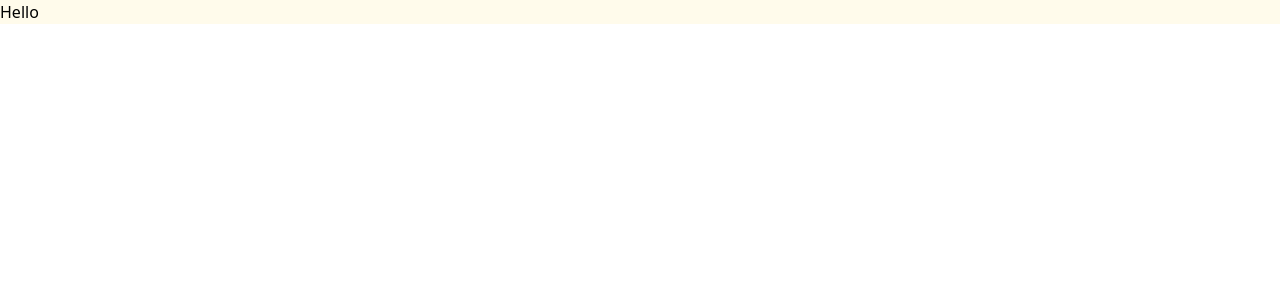
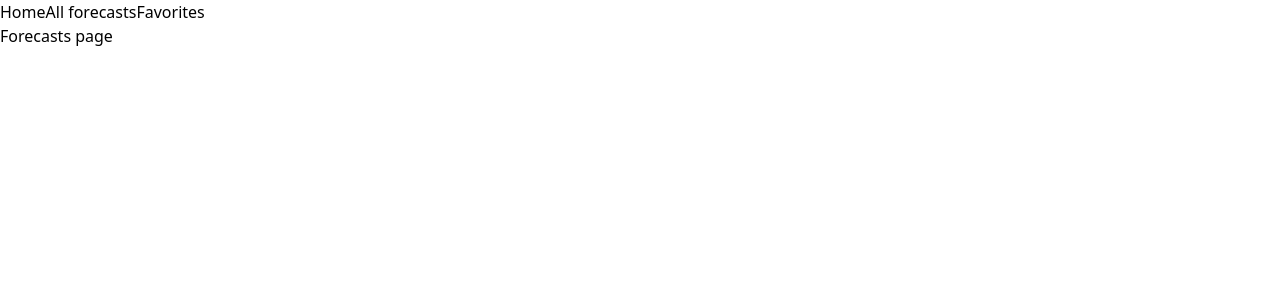
Before and after one commit to Mihail-Hristov-123/weather-app, a React (Vite) app in the folder weather-app/: page /forecasts in a window 1280 px wide. Shown: the top 300 px of the page. Built offline with nearby package versions, Linux system fonts and the light colour scheme.

Commit message:
feat: create navbar, set up basic routing

```diff
--- a/weather-app/src/App.tsx
+++ /dev/null
@@ -1,13 +0,0 @@
-import { useState } from "react";
-
-function App() {
-  const [count, setCount] = useState(0);
-
-  return (
-    <>
-      <h1 className=" bg-amber-50">Hello</h1>
-    </>
-  );
-}
-
-export default App;
--- /dev/null
+++ b/weather-app/src/components/navbar/Navbar.tsx
@@ -0,0 +1,11 @@
+import { NavLink } from "react-router";
+
+export const Navbar = () => {
+  return (
+    <nav>
+      <NavLink to={"/"}>Home</NavLink>
+      <NavLink to={"/forecasts"}>All forecasts</NavLink>
+      <NavLink to={"/favorites"}>Favorites</NavLink>
+    </nav>
+  );
+};
--- a/weather-app/src/main.tsx
+++ b/weather-app/src/main.tsx
@@ -1,13 +1,18 @@
-import { StrictMode } from "react";
 import { createRoot } from "react-dom/client";
 
-import App from "./App.tsx";
-import { BrowserRouter } from "react-router";
+import { BrowserRouter, Route, Routes } from "react-router";
+import { Navbar } from "./components/navbar/Navbar.tsx";
+import { Home } from "./pages/Home.tsx";
+import { Forecasts } from "./pages/Forecasts.tsx";
+import { Favorites } from "./pages/Favorites.tsx";
 
 createRoot(document.getElementById("root")!).render(
-  <StrictMode>
-    <BrowserRouter>
-      <App />
-    </BrowserRouter>
-  </StrictMode>
+  <BrowserRouter>
+    <Navbar />
+    <Routes>
+      <Route path="/" element={<Home />} />
+      <Route path="/forecasts" element={<Forecasts />} />
+      <Route path="/favorites" element={<Favorites />} />
+    </Routes>
+  </BrowserRouter>
 );
--- /dev/null
+++ b/weather-app/src/pages/Favorites.tsx
@@ -0,0 +1,3 @@
+export const Favorites = () => {
+  return <h1>Favorites page</h1>;
+};
--- /dev/null
+++ b/weather-app/src/pages/Forecasts.tsx
@@ -0,0 +1,3 @@
+export const Forecasts = () => {
+  return <h1>Forecasts page</h1>;
+};
--- /dev/null
+++ b/weather-app/src/pages/Home.tsx
@@ -0,0 +1,3 @@
+export const Home = () => {
+  return <h1>Home page</h1>;
+};
```
